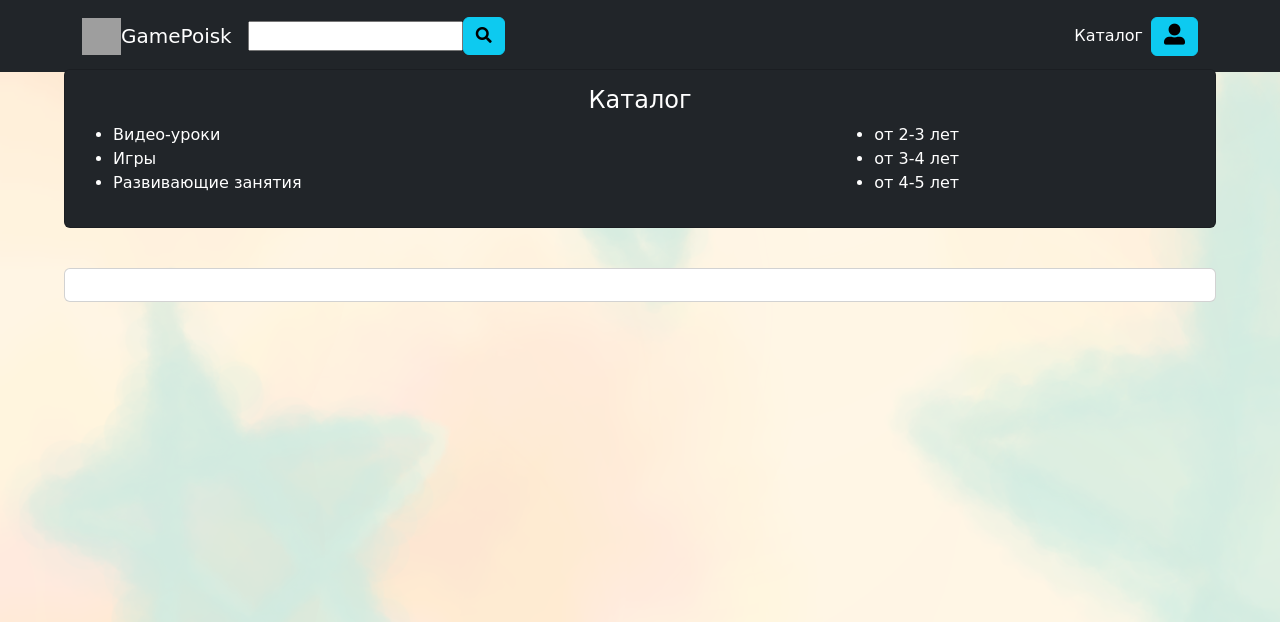
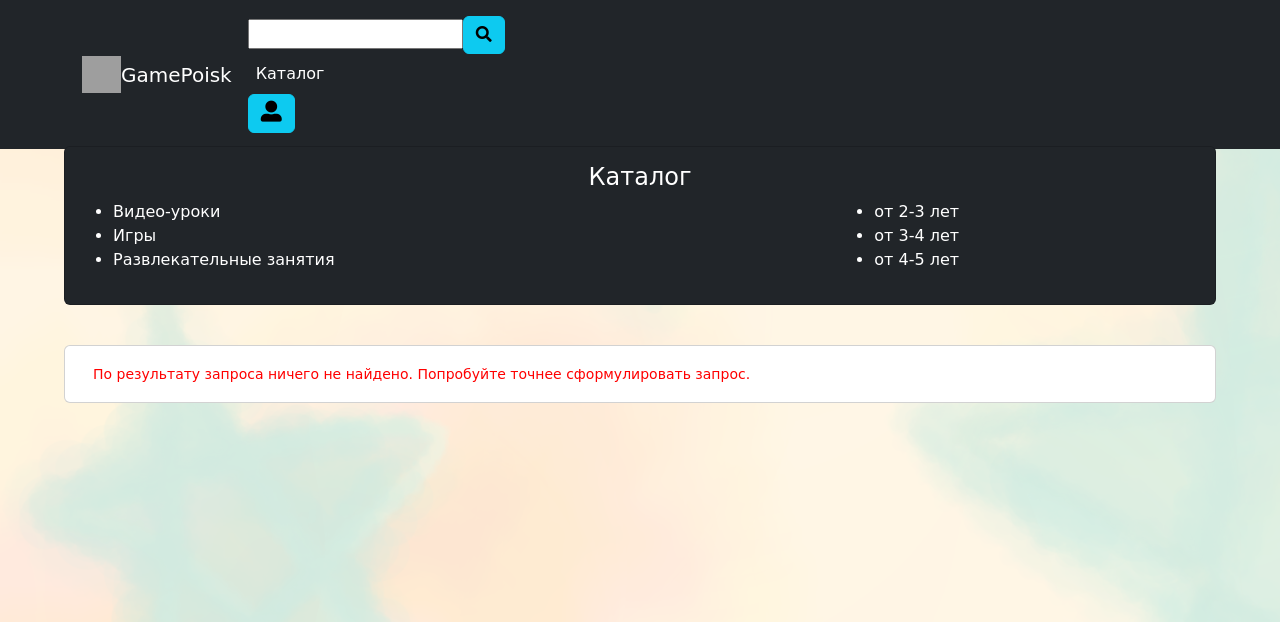
Before and after one commit to lluneko/TinyBrains, a Flask app: template templates/fail_search_acc.html in a window 1280 px wide. Shown: the top 622 px of the page. Run offline with Flask 3, Linux system fonts and the light colour scheme; the template is opened without the code that fills it, so the values that code supplies are empty; some libraries are stand-ins or nearby versions; grey boxes are pictures that could not be loaded.

Commit message:
continuing connection

```diff
--- a/templates/fail_search_acc.html
+++ b/templates/fail_search_acc.html
@@ -14,10 +14,11 @@
     <!-- Start: Navbar Right Links (Dark) -->
     <nav class="navbar navbar-dark navbar-expand-md bg-dark py-3">
         <div class="container"><img width="39" height="37" src="/static/assets/img/horse.png?h=98e7ac5c97ca321e90fcf9d6a1618d6a"><a class="navbar-brand d-flex align-items-center" href="#"><span style="font-family: Comic Sans MS, cursive">GamePoisk</span></a><button data-bs-toggle="collapse" class="navbar-toggler" data-bs-target="#navcol-5"><span class="visually-hidden">Toggle navigation</span><span class="navbar-toggler-icon"></span></button>
-            <div class="collapse navbar-collapse" id="navcol-5"><input type="search"><button class="btn btn-primary btn-info" type="button"><i class="fas fa-search"></i></button>
+            <div class="collapse navbar-collapse" id="navcol-5">
+                <form action="/search" method="POST"><input type="search" name="sear"><button class="btn btn-primary btn-info" type="button"><i class="fas fa-search"></i></button>
                 <ul class="navbar-nav ms-auto">
-                    <li class="nav-item"><a class="nav-link active" href="#" style="font-family: Comic Sans MS, cursive">Каталог</a></li>
-                </ul><a class="btn btn-primary btn-info" role="button" href="#"><small class="form-text"></small><i class="fas fa-user-alt" style="font-size: 21px;"></i></a>
+                    <li class="nav-item"><a class="nav-link active" href="/katalog" style="font-family: Comic Sans MS, cursive">Каталог</a></li>
+                </ul><a class="btn btn-primary btn-info" role="button" href="/account"><small class="form-text"></small><i class="fas fa-user-alt" style="font-size: 21px;"></i></a>
             </div>
         </div>
     </nav><!-- End: Navbar Right Links (Dark) -->
@@ -27,16 +28,16 @@
             <div class="row">
                 <div class="col-lg-8">
                     <ul>
-                        <li style="color: var(--bs-card-bg);">Видео-уроки</li>
-                        <li style="color: var(--bs-card-bg);">Игры</li>
-                        <li style="color: var(--bs-card-bg);">Развивающие занятия</li>
+                        <li style="color: var(--bs-card-bg);"><a class="nav-link" href="/video">Видео-уроки</a></li>
+                        <li style="color: var(--bs-card-bg);"><a class="nav-link" href="/games">Игры</a></li>
+                        <li style="color: var(--bs-card-bg);"><a class="nav-link" href="/less">Развлекательные занятия</a></li>
                     </ul>
                 </div>
                 <div class="col">
                     <ul>
-                        <li style="color: var(--bs-card-bg);">от 2-3 лет</li>
-                        <li style="color: var(--bs-card-bg);">от 3-4 лет</li>
-                        <li style="color: var(--bs-card-bg);">от 4-5 лет</li>
+                        <li style="color: var(--bs-card-bg);"><a class="nav-link" href="/two-three">от 2-3 лет</a></li>
+                        <li style="color: var(--bs-card-bg);"><a class="nav-link" href="/three-four">от 3-4 лет</a></li>
+                        <li style="color: var(--bs-card-bg);"><a class="nav-link" href="/four-five">от 4-5 лет</a></li>
                     </ul>
                 </div>
             </div>
@@ -47,7 +48,7 @@
             <!-- Start: 1 Row 2 Columns -->
             <div class="container">
                 <div class="row">
-                    <div class="col"><small class="form-text" style="color: red"></small></div>
+                    <div class="col"><small class="form-text" style="color: red">По результату запроса ничего не найдено. Попробуйте точнее сформулировать запрос.</small></div>
                 </div>
             </div><!-- End: 1 Row 2 Columns -->
         </div>
```
